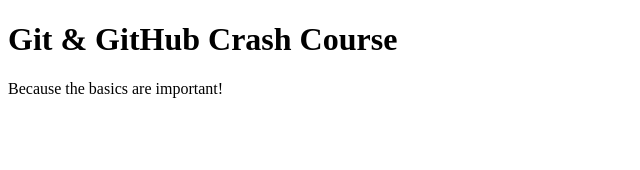
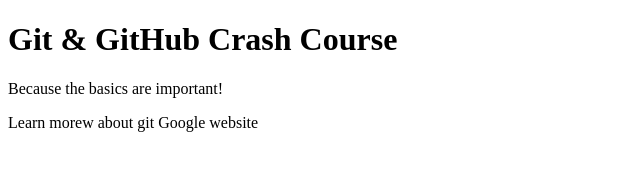
Before and after one commit to Hash2201/maxCourse, a plain HTML site: page index.html in a window 1280 px wide. Shown: the whole page, without its empty margins (0-640 px from the left). Drawn offline with Linux system fonts and the light colour scheme.

Commit message:
second commit

```diff
--- a/index.html
+++ b/index.html
@@ -9,5 +9,6 @@
   <body>
     <h1>Git & GitHub Crash Course</h1>
     <p>Because the basics are important!</p>
+    <p>Learn morew about git <a href="https://google.com"></a>Google website</p>
   </body>
 </html>
```
